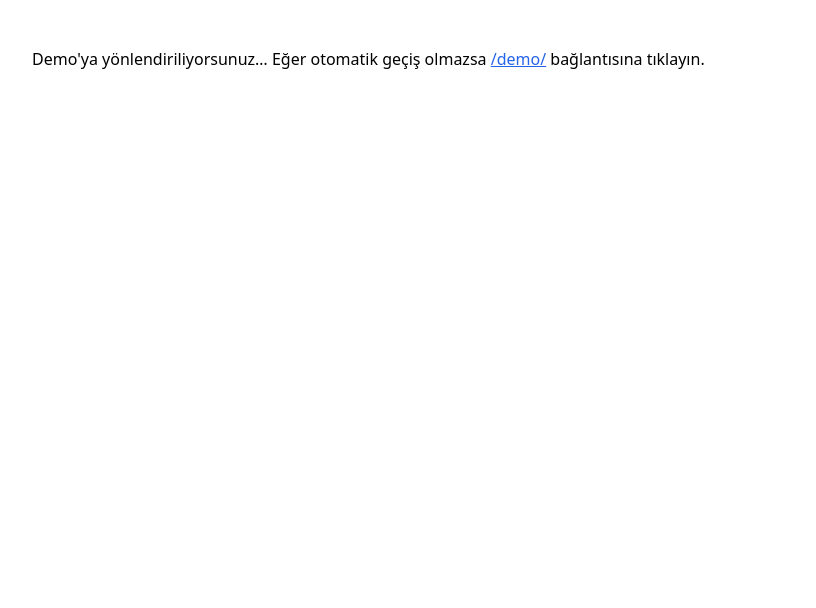
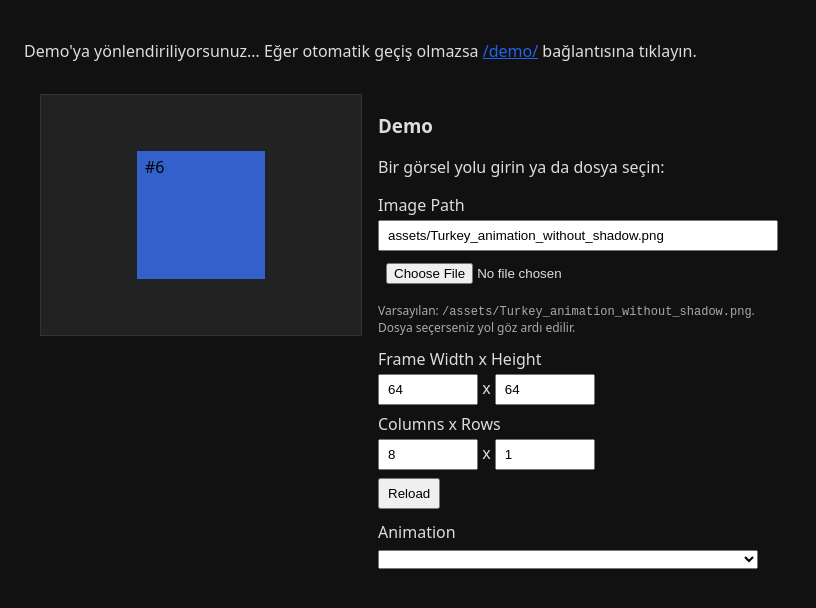
Before and after one commit to ozdoganosman/Auto-Animation-From-Spritesheet, a website built with Vite: page index.html in a window 1280 px wide. Shown: the whole page, without its empty margins (0-816 px from the left). Built offline with nearby package versions, Linux system fonts and the light colour scheme; files whose address does not match are found by name.

Commit message:
Replace root index.html with demo page for direct access at /

```diff
--- a/index.html
+++ b/index.html
@@ -2,7 +2,6 @@
 <html lang="tr">
   <head>
     <meta charset="UTF-8" />
-  <!-- Removed meta refresh redirect to /demo/ -->
     <title>Redirecting…</title>
     <style>
       body { font-family: system-ui, sans-serif; padding: 24px; }
@@ -13,3 +12,47 @@
     <p>Demo'ya yönlendiriliyorsunuz… Eğer otomatik geçiş olmazsa <a href="/demo/">/demo/</a> bağlantısına tıklayın.</p>
   </body>
 </html>
+<!doctype html>
+<html lang="tr">
+  <head>
+    <meta charset="UTF-8" />
+    <meta name="viewport" content="width=device-width, initial-scale=1.0"/>
+    <title>Spritesheet Demo</title>
+    <style>
+      body { margin: 0; background: #111; color: #ddd; font-family: system-ui, sans-serif; }
+      #wrap { display: flex; gap: 16px; padding: 16px; align-items: flex-start; }
+      canvas { background: #222; border: 1px solid #333; image-rendering: pixelated; }
+      .panel { max-width: 380px; }
+      input, button { padding: 6px 8px; }
+      label { display: block; margin: 8px 0 4px; }
+      .hint { color: #aaa; font-size: 12px; }
+    </style>
+  </head>
+  <body>
+    <div id="wrap">
+      <canvas id="cv" width="320" height="240"></canvas>
+      <div class="panel">
+        <h3>Demo</h3>
+        <p>Bir görsel yolu girin ya da dosya seçin:</p>
+        <label>Image Path</label>
+        <input id="imgPath" type="text" value="assets/Turkey_animation_without_shadow.png" style="width: 100%" />
+        <div style="margin-top:6px">
+          <input id="imgFile" type="file" accept="image/*" />
+        </div>
+        <p class="hint">Varsayılan: <code>/assets/Turkey_animation_without_shadow.png</code>. Dosya seçerseniz yol göz ardı edilir.</p>
+        <label>Frame Width x Height</label>
+        <input id="fw" type="number" value="64" style="width:80px"> x
+        <input id="fh" type="number" value="64" style="width:80px">
+        <label style="margin-top:8px;">Columns x Rows</label>
+        <input id="cols" type="number" value="8" style="width:80px"> x
+        <input id="rows" type="number" value="1" style="width:80px">
+        <div style="margin-top:8px;">
+          <button id="reload">Reload</button>
+        </div>
+        <label style="margin-top:12px;">Animation</label>
+        <select id="animSelect" style="width:100%"></select>
+      </div>
+    </div>
+  <script type="module" src="./demo/main.ts"></script>
+  </body>
+</html>
```
